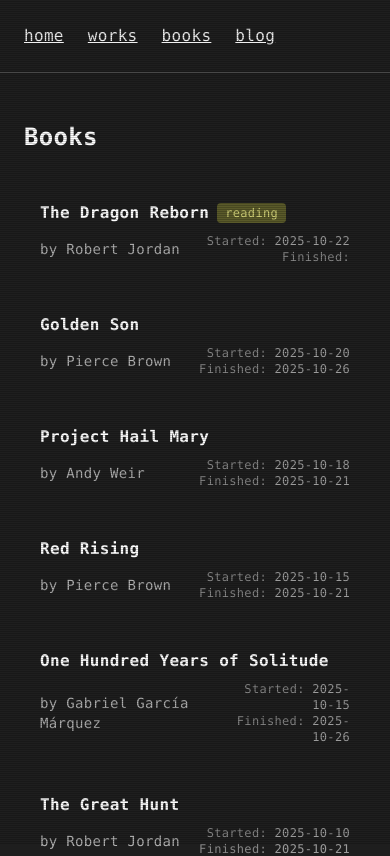
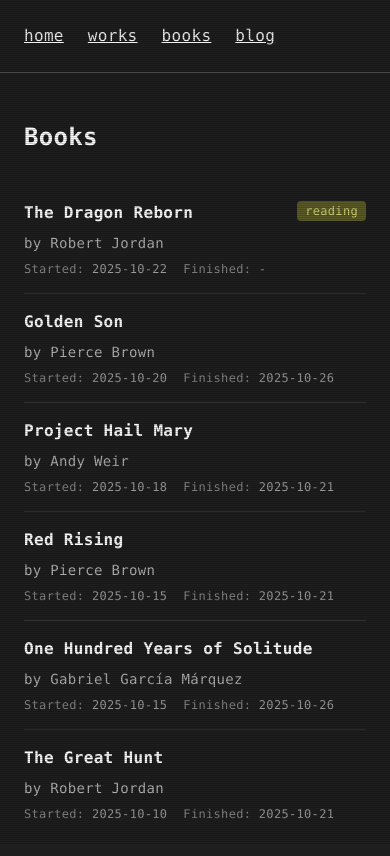
Before and after one commit to ttsujino/ttsujino.github.io, a Next.js app in the folder portfolio/: page /books in a window 390 px wide. Shown: the top 856 px of the page. Built offline with nearby package versions, Linux system fonts and the light colour scheme.

Commit message:
books画面整形

```diff
--- a/portfolio/src/app/books/page.tsx
+++ b/portfolio/src/app/books/page.tsx
@@ -51,17 +51,20 @@ export default function BooksPage() {
         </div>
 
         {/* モバイル表示 */}
-        <div className="md:hidden space-y-4">
+        <div className="md:hidden space-y-0">
           {books.map((book) => (
+            <article
+              key={book.slug}
+              className="border-b border-terminal-text/10 last:border-b-0"
+            >
               <Link
-              key={book.slug}
                 href={`/books/${book.slug}`}
-              className="block bg-terminal-bg hover:bg-terminal-text/10 transition-colors p-4"
+                className="block hover:bg-terminal-text/5 transition-colors py-4"
               >
                 <div className="space-y-2">
                   {/* タイトル */}
-                <div className="flex items-center gap-2">
-                <h2 className="text-base font-semibold text-terminal-white">
+                  <div className="flex items-start gap-2">
+                    <h2 className="text-base font-semibold text-terminal-white flex-1">
                       {book.title}
                     </h2>
                     {book.status === 'reading' && (
@@ -71,26 +74,25 @@ export default function BooksPage() {
                     )}
                   </div>
 
-                {/* 著者と日付 */}
-                <div className="flex justify-between items-center gap-4">
+                  {/* 著者 */}
                   <p className="text-sm text-terminal-text/70">
                     by {book.author}
                   </p>
-                  <div className="text-xs text-terminal-text/60 font-mono text-right">
-                  {book.startDate && (
+
+                  {/* 日付 */}
+                  <div className="flex gap-4 text-xs text-terminal-text/60 font-mono">
                     <div>
                       <span className="text-terminal-text/50">Started: </span>
-                      <time>{book.startDate}</time>
+                      <time>{book.startDate || '-'}</time>
                     </div>
-                  )}
                     <div>
                       <span className="text-terminal-text/50">Finished: </span>
-                    {book.finishDate && <time>{book.finishDate}</time>}
-                  </div>
+                      <time>{book.finishDate || '-'}</time>
                     </div>
                   </div>
                 </div>
               </Link>
+            </article>
           ))}
         </div>
 
```
Lines whose indentation alone changed are shown as unchanged.
